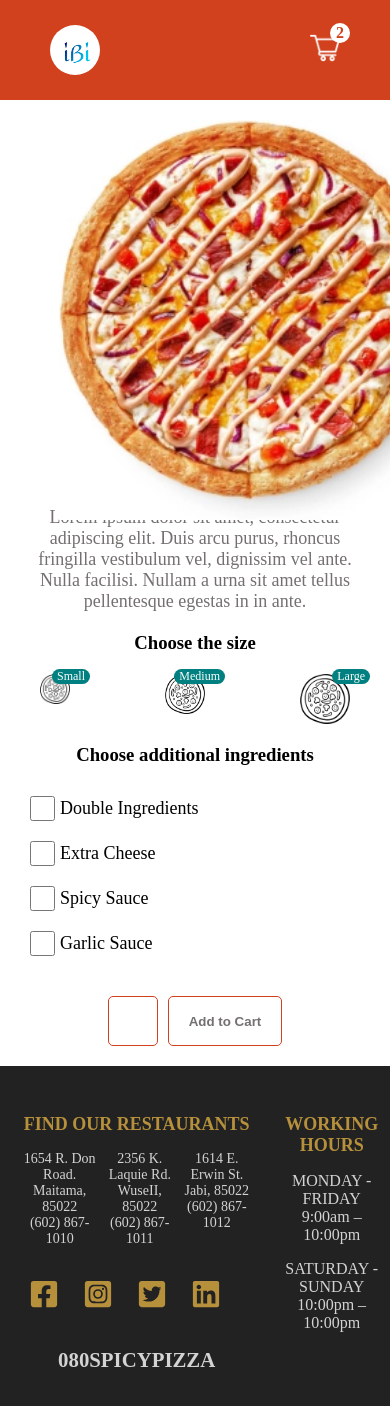
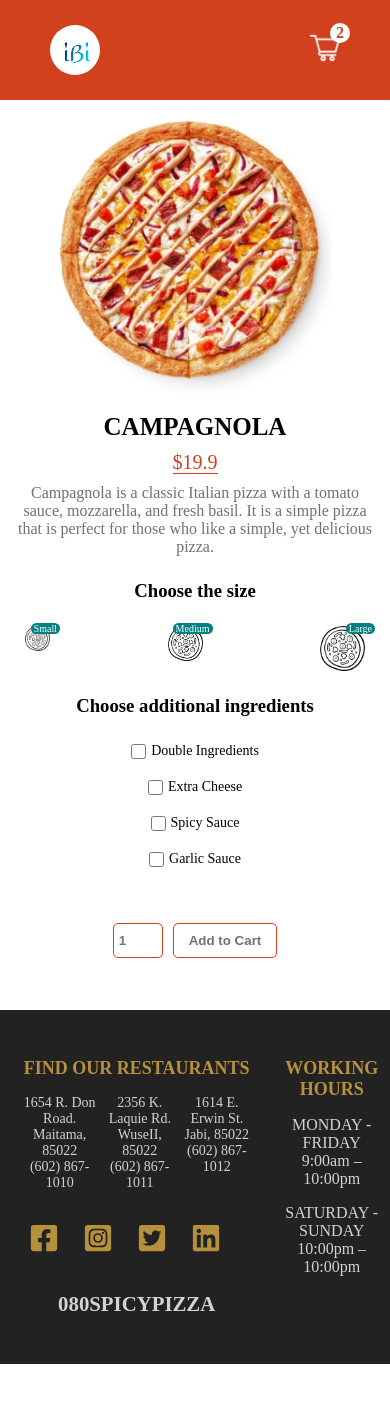
Before and after one commit to brightiortsor/event_booker, a Next.js app: page /product/1 in a window 390 px wide. Shown: the top 1406 px of the page. After the commit the page ends 1364 px from the top, so only its background shows below. Built offline with nearby package versions, Linux system fonts and the light colour scheme.

Commit message:
added mobile responsiveness

```diff
--- a/pages/product/[id].jsx
+++ b/pages/product/[id].jsx
@@ -9,14 +9,20 @@ const Product = () => {
     img: "/images/pizza.webp",
     name: "CAMPAGNOLA",
     price: [19.9, 23.9, 27.9],
-    desc: "Lorem ipsum dolor sit amet, consectetur adipiscing elit. Duis arcu purus, rhoncus fringilla vestibulum vel, dignissim vel ante. Nulla facilisi. Nullam a urna sit amet tellus pellentesque egestas in in ante.",
+    desc: "Campagnola is a classic Italian pizza with a tomato sauce, mozzarella, and fresh basil. It is a simple pizza that is perfect for those who like a simple, yet delicious pizza.",
   };
 
   return (
     <div className={styles.container}>
       <div className={styles.left}>
         <div className={styles.imgContainer}>
-          <Image src={pizza.img} width={400} height={400} alt="" />
+          <Image
+            src={pizza.img}
+            width={400}
+            height={400}
+            alt=""
+            className={styles.img}
+          />
         </div>
       </div>
       <div className={styles.right}>
--- a/styles/Product.module.css
+++ b/styles/Product.module.css
@@ -136,32 +136,113 @@
     height: 70vw;
   }
 
-  .title {
-    margin: 5px;
+.img {
+    width: 100%;
+    height: 100%;
+    object-fit: cover;
   }
+
+  .right {
+    padding: 20px 0;
+  }
+
+.title {
+    font-size: 25px;
+}
+
+  .price {
+    font-size: 20px;
+  }
+
+  .desc {
+    font-size: 16px;
+    margin:  10px;
+  }
+
+
 
   .sizes {
     width: 100%;
-    padding: 0px 20px;
+    padding: 0px 25px;
+  }
+
+  .size {
+    width: 25px;
+    height: 25px;
+  }
+
+  .size:nth-child(2) {
+    width: 35px;
+    height: 35px;
+  }
+
+  .size:last-child {
+    width: 45px;
+    height: 45px;
+  }
+
+  .number {
+    top: -3px;
+    right: -10px;
+    font-size: 10px;
+    padding: 0 3px;
   }
 
   .ingredients {
     flex-direction: column;
+      margin-top: -1.5rem;
   }
+
 
   .option {
     margin: 10px;
-    font-size: 18px;
+    font-size: 14px;
   }
 
   .checkbox {
-    width: 25px;
-    height: 25px;
+    width: 15px;
+    height: 15px;
   }
 
   .quantity,
   .button {
-    height: 50px;
-    padding: 10px 20px;
+    height: 35px;
+    padding: 0 5px;margin-bottom: 1rem;
   }
 }
+
+@media screen and (max-width: 961px){
+    .container {
+        height: auto;
+        text-align: center;
+        flex-direction: column;
+        margin-top: 20px;
+    }
+
+    .choose {
+        margin: 1.5rem 0;
+    }
+    .sizes {
+        margin: 0 auto;
+    }
+   .ingredients {
+    justify-content: center;
+    align-items: center;
+    padding: 1rem 0;
+    }
+
+    .add {
+        margin-bottom: 1rem;
+    }
+
+    .button
+     {
+       height: 35px;
+    padding: 0 15px;
+    }
+
+    .quantity {
+        height: 35px;
+        padding: 0 5px;
+    }
+}
```
